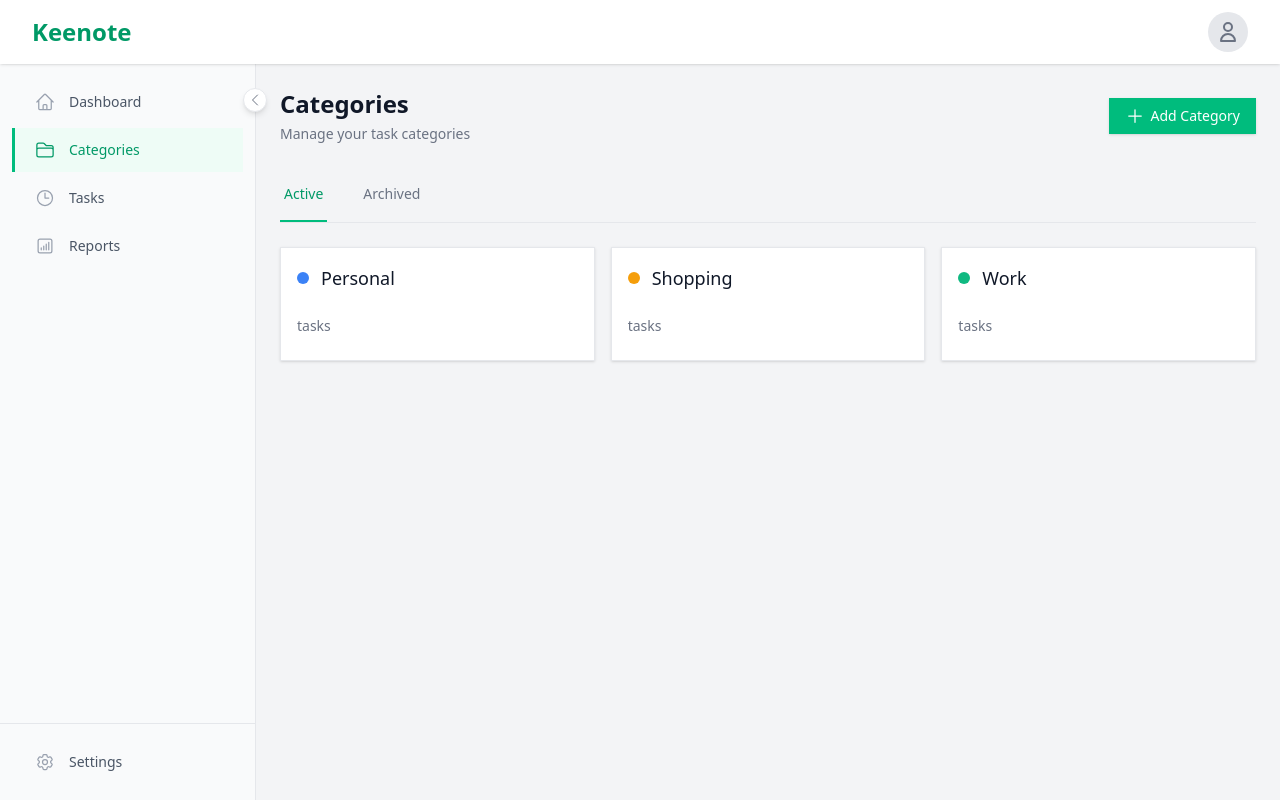
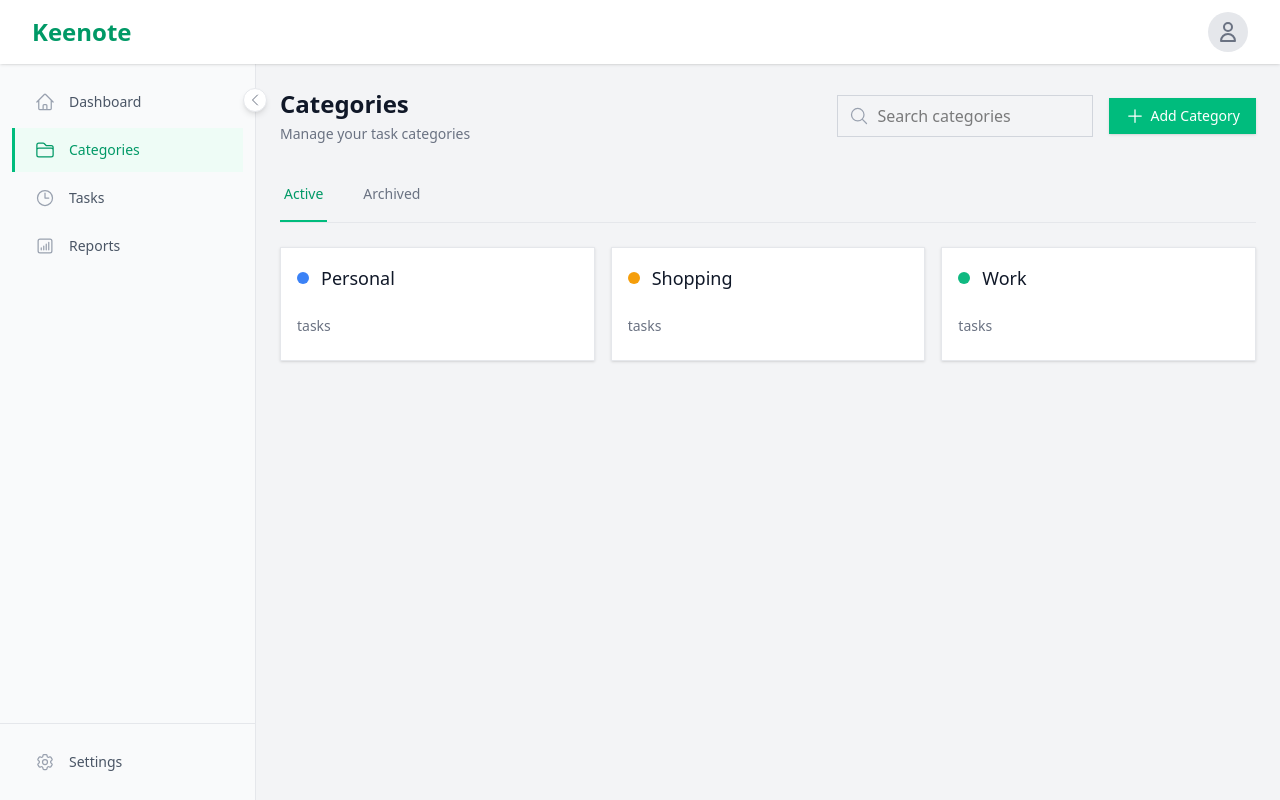
Before and after one commit to rathodrahool/keenote-frontend, a React (Vite) app: page /categories in a window 1280 px wide. Built offline with nearby package versions, Linux system fonts and the light colour scheme.

Commit message:
feat: search bar

```diff
--- a/src/components/layout/Layout.tsx
+++ b/src/components/layout/Layout.tsx
@@ -1,8 +1,6 @@
 import React from 'react';
 import { Navbar } from './Navbar';
 import { Sidebar } from './Sidebar';
-import { MainContent } from './MainContent';
-
 interface LayoutProps {
   children: React.ReactNode;
 }
--- a/src/features/categories/pages/CategoriesPage.tsx
+++ b/src/features/categories/pages/CategoriesPage.tsx
@@ -1,5 +1,5 @@
 import React, { useState } from 'react';
-import { PlusIcon, FolderIcon } from '@heroicons/react/24/outline';
+import { PlusIcon, FolderIcon, MagnifyingGlassIcon } from '@heroicons/react/24/outline';
 import { Button } from '../../../components/common/Button';
 import { CategoryCard } from '../components/CategoryCard';
 import { CategoryModal } from '../components/CategoryModal';
@@ -13,24 +13,41 @@ export const CategoriesPage = () => {
   const [isModalOpen, setIsModalOpen] = useState(false);
   const [categoryToDelete, setCategoryToDelete] = useState<{id: string; name: string} | null>(null);
   const [categoryToEdit, setCategoryToEdit] = useState<{id: string; name: string; color: string} | null>(null);
+  const [searchTerm, setSearchTerm] = useState('');
   const { categories, addCategory, updateCategory, deleteCategory, archiveCategory } = useCategories();
 
-  const filteredCategories = categories.filter(cat =>
-    activeTab === 'archived' ? cat.isArchived : !cat.isArchived
-  );
+  const filteredCategories = categories.filter(cat => {
+    const matchesTab = activeTab === 'archived' ? cat.isArchived : !cat.isArchived;
+    const matchesSearch = cat.name.toLowerCase().includes(searchTerm.toLowerCase());
+    return matchesTab && matchesSearch;
+  });
 
   return (
     <div className="space-y-6">
-      {/* Header */}
+      {/* Header with Search */}
       <div className="flex items-center justify-between">
         <div>
           <h1 className="text-2xl font-semibold text-gray-900">Categories</h1>
           <p className="mt-1 text-sm text-gray-500">Manage your task categories</p>
         </div>
+        <div className="flex items-center space-x-4">
+          <div className="relative">
+            <div className="absolute inset-y-0 left-0 pl-3 flex items-center pointer-events-none">
+              <MagnifyingGlassIcon className="h-5 w-5 text-gray-400" />
+            </div>
+            <input
+              type="text"
+              value={searchTerm}
+              onChange={(e) => setSearchTerm(e.target.value)}
+              placeholder="Search categories"
+              className="w-64 pl-10 pr-4 py-2 border border-gray-300 focus:ring-2 focus:ring-emerald-500 focus:border-emerald-500"
+            />
+          </div>
           <Button onClick={() => setIsModalOpen(true)}>
             <PlusIcon className="w-5 h-5 mr-1.5" />
             Add Category
           </Button>
+        </div>
       </div>
 
       {/* Tab Navigation */}
@@ -69,13 +86,17 @@ export const CategoriesPage = () => {
               <FolderIcon className="w-8 h-8 text-emerald-500" />
             </div>
             <h3 className="text-lg font-medium text-gray-900">
-              {activeTab === 'archived'
+              {searchTerm
+                ? 'No matching categories found'
+                : activeTab === 'archived'
                   ? 'No archived categories'
                   : 'No categories yet'
               }
             </h3>
             <p className="mt-1 text-sm text-gray-500 text-center max-w-sm">
-              {activeTab === 'archived'
+              {searchTerm
+                ? `No categories matching "${searchTerm}"`
+                : activeTab === 'archived'
                   ? 'Archived categories will appear here'
                   : 'Create your first category to start organizing your tasks'
               }
```
Lines whose indentation alone changed are shown as unchanged.
